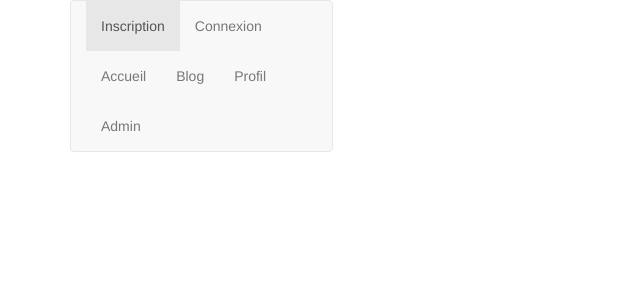
After one commit to virginiecreus/Bac, a PHP site: page /Admin/menu.php in a window 1280 px wide. The commit adds this page. Shown: the top 300 px of the page, without its empty margins (0-640 px from the left). Run offline with PHP 8.4, Linux system fonts and the light colour scheme; some libraries are stand-ins or nearby versions.

Commit message:
Ajout menu

```diff
--- /dev/null
+++ b/Admin/menu.php
@@ -0,0 +1,44 @@
+<!DOCTYPE html>
+    <html>
+        <head>
+            <meta charset="utf-8">
+            <link rel="stylesheet" type="text/css" href="style.css">
+            <link href="bootstrap/css/bootstrap.min.css" rel="stylesheet" type="text/css">
+        </head>
+            <body>
+            <div class="container">
+                <div class="row">
+                    <div class="col-sm-3">
+                        <div class="sidebar-nav">
+                            <div class="navbar navbar-default" role="navigation">
+                                <div class="navbar-header">
+                                    <button type="button" class="navbar-toggle" data-toggle="collapse" data-target=".sidebar-navbar-collapse">
+                                        <span class="sr-only">Toggle navigation</span>
+                                        <span class="icon-bar"></span>
+                                        <span class="icon-bar"></span>
+                                        <span class="icon-bar"></span>
+                                    </button>
+                                    <span class="visible-xs navbar-brand">Sidebar menu</span>
+                                </div>
+                                <div class="navbar-collapse collapse sidebar-navbar-collapse">
+                                    <ul class="nav navbar-nav">
+                                        <li class="active"><a href="inscription.php">Inscription</a></li>
+                                        <li><a href="connexion.php">Connexion</a></li>
+                                        <br>
+                                        <li><a href="index.php">Accueil</a></li>
+                                        <li><a href="Afficher_article.php">Blog</a></li>
+                                        <li><a href="Membre/profil_membre.php">Profil</a></li>
+                                        <li><a href="Admin/page_admin.php">Admin</a></li>
+                                    </ul>
+                                </div><!--/.nav-collapse -->
+                            </div>
+                        </div>
+                    </div>
+                    <div class="col-sm-9">
+
+                    </div>
+                </div>
+            </div>
+
+            </body>
+    </html>
--- a/Admin/page_admin.php
+++ b/Admin/page_admin.php
@@ -0,0 +1 @@
+<?php include 'menu.php'?>;
--- a/Membre/profil_membre.php
+++ b/Membre/profil_membre.php
@@ -0,0 +1 @@
+<?php include 'menu.php'?>;
--- a/index.php
+++ b/index.php
@@ -1 +1 @@
-<?php include 'menu.php' ?>
+<?php include 'menu.php' ?>;
--- a/inscription.php
+++ b/inscription.php
@@ -0,0 +1 @@
+<?php include 'menu.php'?>;
```
Also changed, not shown: Afficher_article.php (+2 -7 lines), Membre/menu.php (added, +44 -0 lines), connexion.php (+1 -7 lines).
